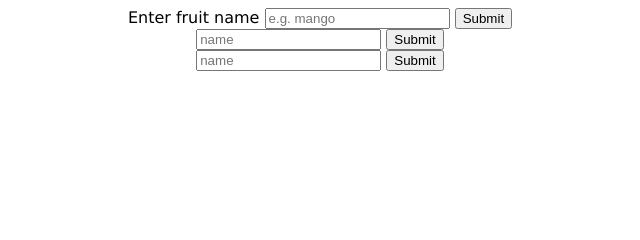
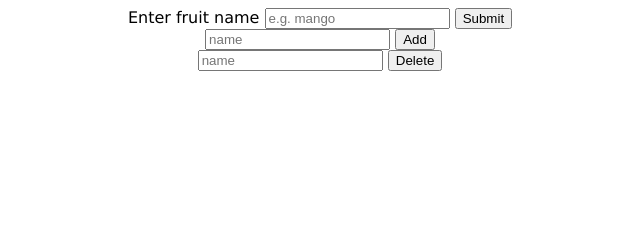
Before and after one commit to Nas-1998/frontEndFruit, a plain HTML site: page index.html in a window 1280 px wide. Shown: the top 240 px of the page, 320-960 px from the left. Drawn offline with Linux system fonts and the light colour scheme.

Commit message:
changed the label names

```diff
--- a/index.html
+++ b/index.html
@@ -23,13 +23,13 @@
     <section id="addSection">
         <form id="create-form">
             <input id="fruitInput" type="text" name = "fruit" placeholder="name" required>
-            <button type=submit value="Create"> Submit</button>
+            <button type=submit value="Create"> Add</button>
         </form>
     </section>
     <section id="deleteSection">
         <form id="delete-form">
             <input id="fruitInput" type="text" name = "fruit" placeholder="name" required>
-            <button type=submit value="Create"> Submit</button>
+            <button type=submit value="Create"> Delete</button>
         </form>
     </section>
 
```
